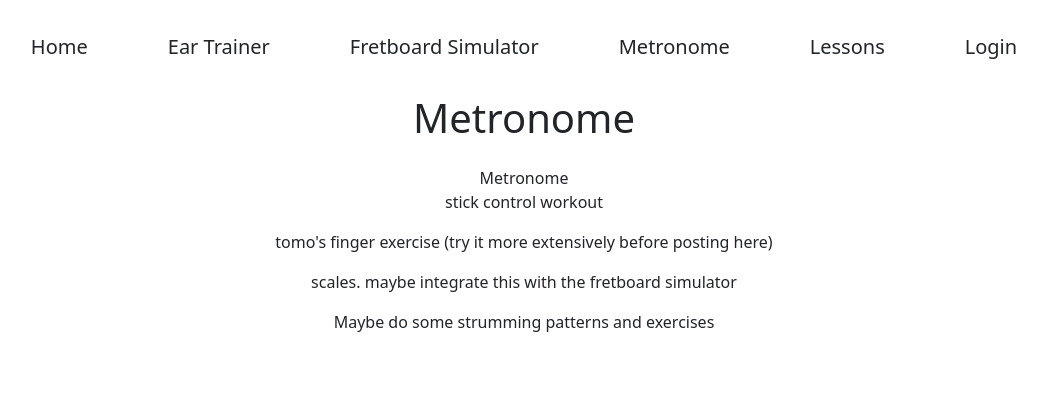
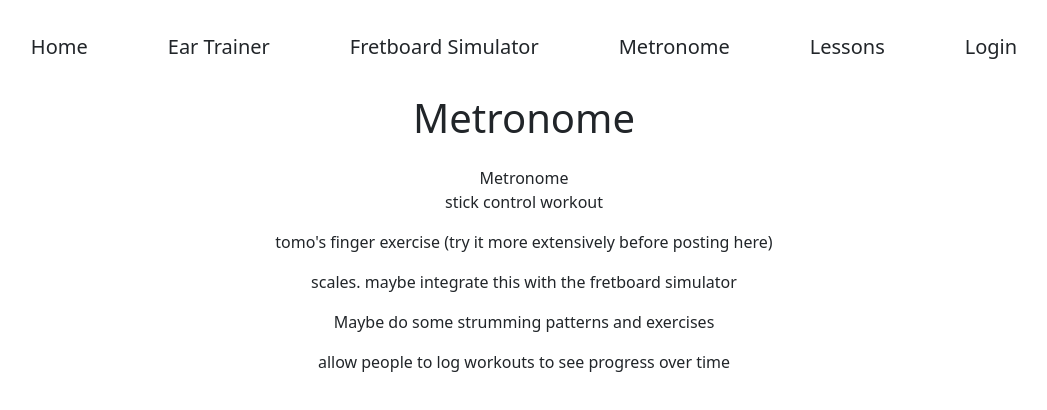
Before and after one commit to CalvinGaiennie/Music-TS-React, a React (Vite) app: page /metronome in a window 1280 px wide. Shown: the top 410 px of the page, without its empty margins (116-1163 px from the left). Built offline with nearby package versions, Linux system fonts and the light colour scheme.

Commit message:
another note

```diff
--- a/src/pages/MetronomePage.tsx
+++ b/src/pages/MetronomePage.tsx
@@ -9,6 +9,7 @@ function MetronomePage() {
       </p>
       <p>scales. maybe integrate this with the fretboard simulator</p>
       <p>Maybe do some strumming patterns and exercises</p>
+      <p>allow people to log workouts to see progress over time</p>
     </div>
   );
 }
```
